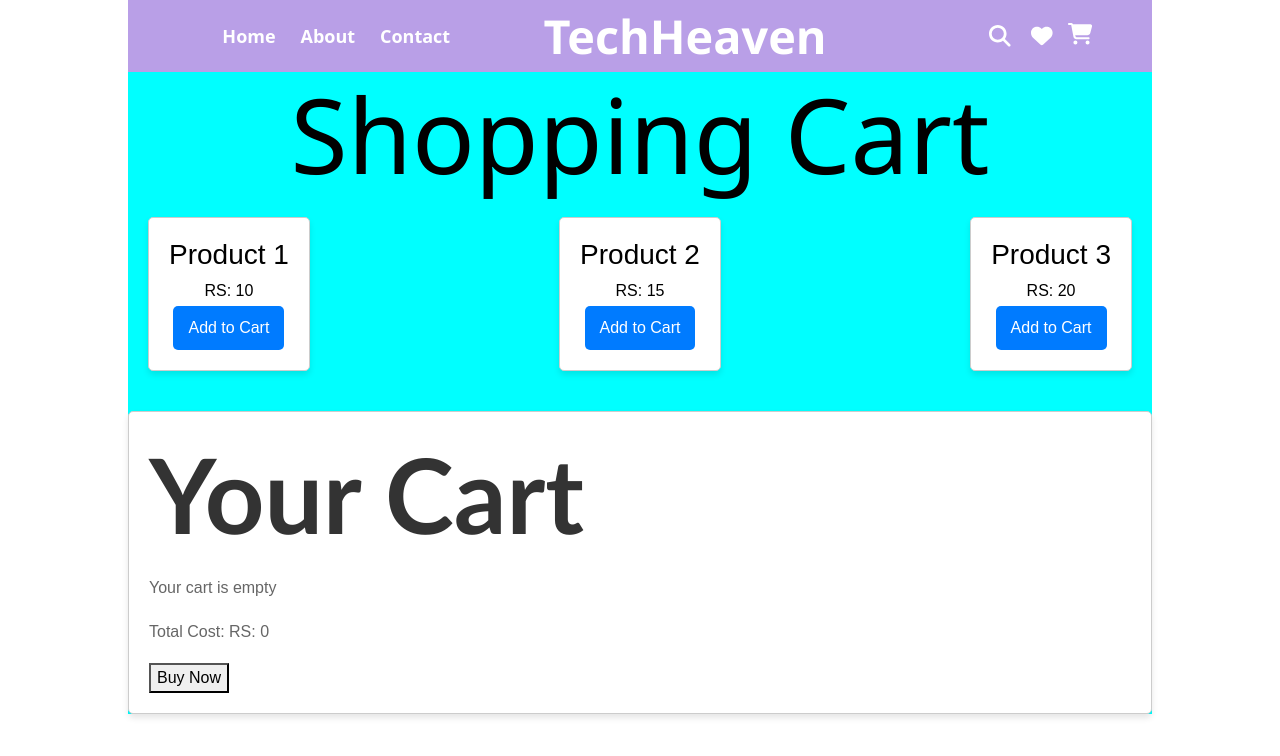
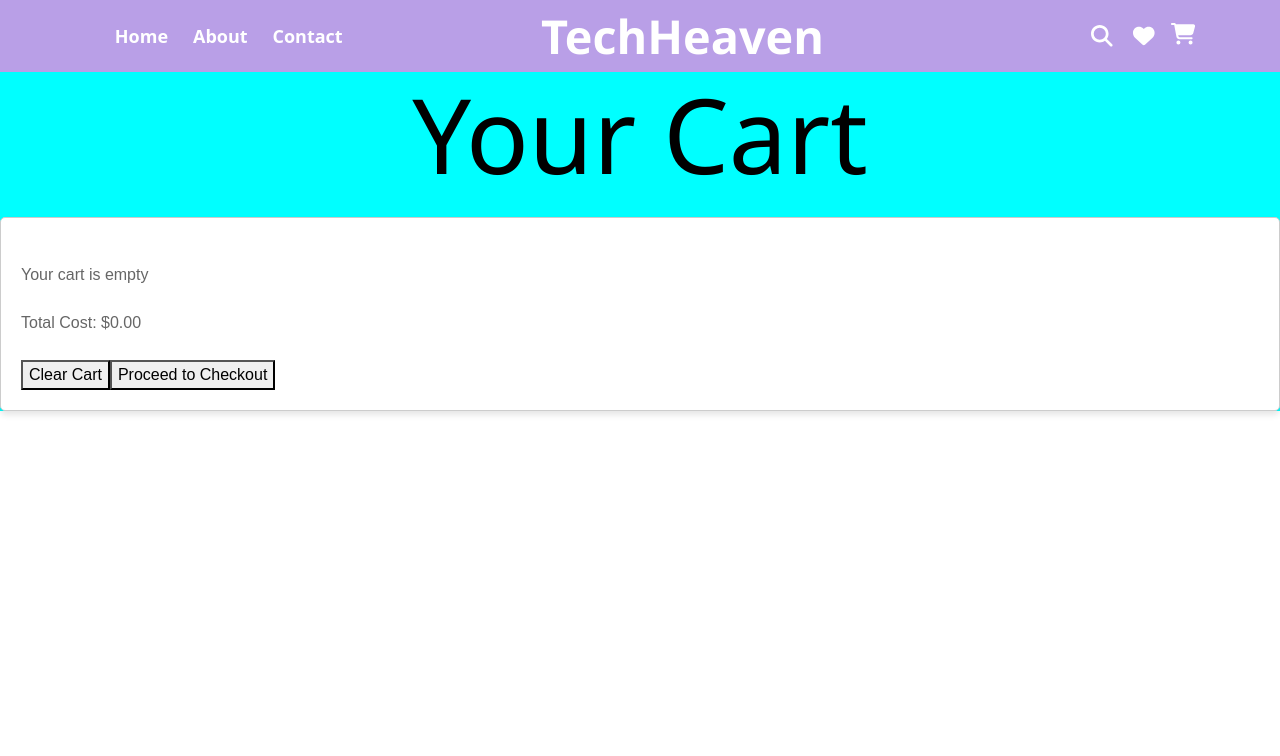
Before and after one commit to Soumyakant18/TechHeaven_, a React (Create React App) app: page /cart in a window 1280 px wide. Shown: the top 756 px of the page. Built offline with nearby package versions, Linux system fonts and the light colour scheme.

Commit message:
added checkout page

```diff
--- a/src/CartedItems/CartPage.css
+++ b/src/CartedItems/CartPage.css
@@ -1,6 +1,6 @@
 /* Cart Page Container */
 .cart-container {
-    width: 80%;
+  width: 100%;
   margin: 0 auto;
   text-align: center;
   font-family: 'Arial', sans-serif;
--- a/src/CartedItems/Checkout.jsx
+++ b/src/CartedItems/Checkout.jsx
@@ -49,6 +49,7 @@ const CheckoutPage = ({ cart, totalCost, clearCart }) => {
         <div className="payment-section">
           <button className="pay-now-button" onClick={handlePayment}>
             Pay Now
+
           </button>
           <p className="payment-instructions">Click "Pay Now" to complete your purchase.</p>
         </div>
--- a/src/CartedItems/CheckoutPage.css
+++ b/src/CartedItems/CheckoutPage.css
@@ -1,7 +1,7 @@
 /* CheckoutPage.css */
 
 .checkout-container {
-    max-width: 800px;
+    max-width: 100%;
     margin: 0 auto;
     padding: 20px;
     box-shadow: 0 0 10px rgba(0, 0, 0, 0.1);
--- a/src/CartedItems/cart.jsx
+++ b/src/CartedItems/cart.jsx
@@ -1,22 +1,31 @@
 // Cart.js
-import React, { useState } from 'react';
-import { Link, Route, Routes } from 'react-router-dom';
-import Product from './product';
-import CartItem from './CartItem';
+import React, { useState, useEffect } from 'react';
+import { Link, useParams } from 'react-router-dom';
+import './CartPage.css';
 import Navbar from '../components/Navbar';
-import CheckoutPage from './Checkout';
-import './CartPage.css';
+
+const productsData = [
+  { id: 1, name: 'Product 1', price: '$10.99' },
+  { id: 2, name: 'Product 2', price: '$14.99' },
+  { id: 3, name: 'Product 3', price: '$19.99' },
+  // Add more products as needed
+];
 
 function Cart() {
+  const { productId } = useParams();
   const [cart, setCart] = useState([]);
-  const products = [
-    { id: 1, name: 'Product 1', price: 10 },
-    { id: 2, name: 'Product 2', price: 15 },
-    { id: 3, name: 'Product 3', price: 20 },
-  ];
 
-  const addToCart = (product) => {
-    setCart([...cart, product]);
+  useEffect(() => {
+    if (productId) {
+      const productDetails = getProductDetailsById(productId);
+      if (productDetails) {
+        setCart([...cart, productDetails]);
+      }
+    }
+  }, [productId]);
+
+  const getProductDetailsById = (id) => {
+    return productsData.find((product) => product.id === parseInt(id, 10));
   };
 
   const removeFromCart = (productId) => {
@@ -24,7 +33,7 @@ function Cart() {
     setCart(updatedCart);
   };
 
-  const totalCost = cart.reduce((total, item) => total + item.price, 0);
+  const totalCost = cart.reduce((total, item) => total + parseFloat(item.price.replace('$', '')), 0).toFixed(2);
 
   const clearCart = () => {
     setCart([]);
@@ -33,37 +42,35 @@ function Cart() {
   return (
     <div className="cart-container">
       <Navbar />
-      <h1>Shopping Cart</h1>
-
-      <div className="product-list">
-        {products.map((product) => (
-          <Product key={product.id} product={product} addToCart={addToCart} />
-        ))}
-      </div>
-
+      <div className="cart-wrapper">
+        <h1>Your Cart</h1>
         <div className="cart">
-        <h2>Your Cart</h2>
           {cart.length === 0 ? (
             <p>Your cart is empty</p>
           ) : (
             <ul>
               {cart.map((item) => (
-              <CartItem key={item.id} item={item} removeFromCart={removeFromCart} />
+                <li key={item.id}>
+                  <div className="product-info">
+                    <span className="product-name">{item.name}</span>
+                    <span className="product-price">{item.price}</span>
+                  </div>
+                  <button onClick={() => removeFromCart(item.id)}>Remove</button>
+                </li>
               ))}
             </ul>
           )}
-        <p>Total Cost: RS: {totalCost}</p>
-        <Link to="/Checkout">
-          <button className="buy-now-button">Buy Now</button>
+          <div className="cart-summary">
+            <p>Total Cost: ${totalCost}</p>
+            <div className="cart-buttons">
+              <button onClick={clearCart}>Clear Cart</button>
+              <Link to="/checkout">
+                <button className="proceed-to-checkout-button">Proceed to Checkout</button>
               </Link>
             </div>
-
-      <Routes>
-        <Route
-          path="/checkout"
-          element={<CheckoutPage cart={cart} totalCost={totalCost} clearCart={clearCart} />}
-        />
-      </Routes>
+          </div>
+        </div>
+      </div>
     </div>
   );
 }
--- a/src/components/Featuredp.jsx
+++ b/src/components/Featuredp.jsx
@@ -11,39 +11,45 @@ import productImage6 from '../assets/tws3.jpg'
 const productsData = [
     {
       id: 1,
-      name: 'Product 1',
+      name: 'AXL SLAYBOOK',
       price: '$10.99',
       image: productImage1,
+      amount: 1,
     },
     {
       id: 2,
-      name: 'Product 2',
+      name: 'LEAF 550H',
       price: '$14.99',
       image: productImage2,
+      amount: 1,
     },
     {
       id: 3,
-      name: 'Product 3',
+      name: 'HP PAVILLION',
       price: '$19.99',
       image: productImage3,
+      amount: 1,
     },
     {
       id: 4,
-      name: 'Product 4',
+      name: 'IPHONE 14',
       price: '$9.99',
       image: productImage4,
+      amount: 1,
     },
     {
       id: 5,
-      name: 'Product 5',
+      name: 'BOAT RUNNER V3',
       price: '$12.99',
       image: productImage5,
+      amount: 1,
     },
     {
       id: 6,
-      name: 'Product 6',
+      name: 'HAMMER H6',
       price: '$22.99',
       image: productImage6,
+      amount: 1,
     },
     // {
     //   id: 7,
```
Lines whose indentation alone changed are shown as unchanged.
